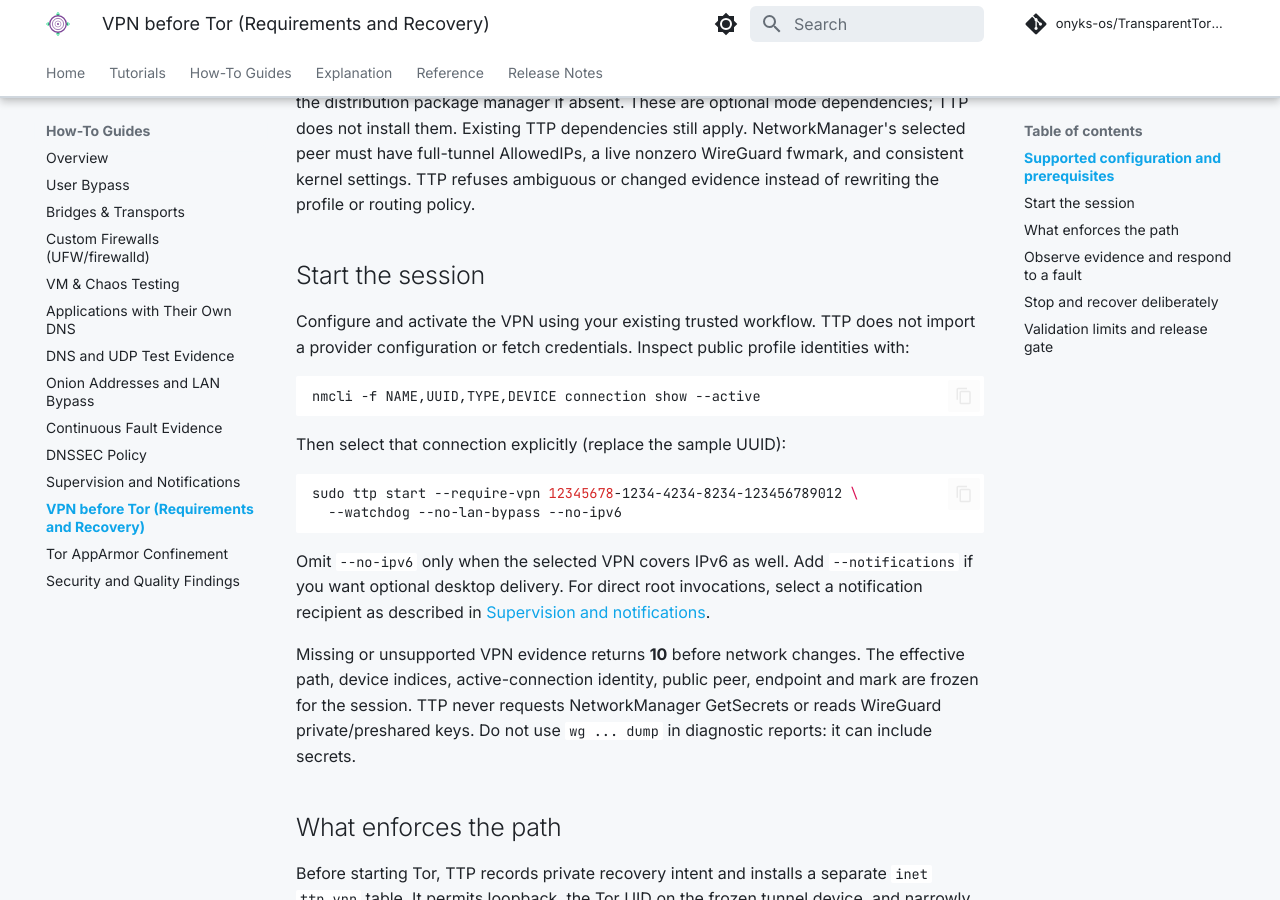
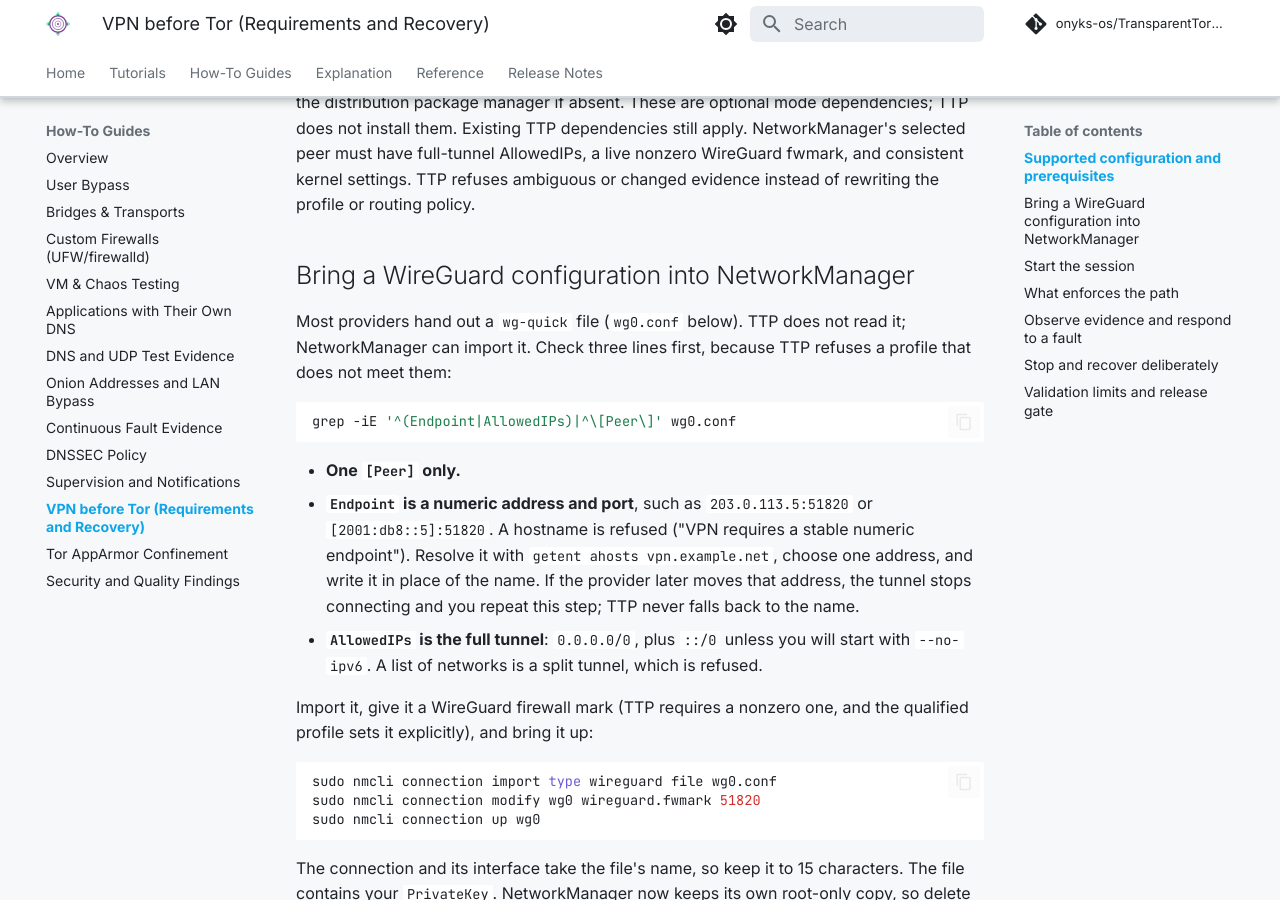
Before and after one commit to onyks-os/TransparentTorProxy, an MkDocs documentation site: the page built from docs/web/how-to/vpn.md, in a window 1280 px wide and 900 px high, scrolled down 1359 px. Built offline with MkDocs 1.6.1 and Material for MkDocs 9.7.7, drawn with Linux system fonts in a browser that asks for light colours; comment, search, counter and statistics services are not loaded; some of the changed text lies outside the part shown.

Commit message:
Show how to import a WireGuard file into NetworkManager for the VPN mode (#186)
* Show how to import a WireGuard file into NetworkManager for the VPN mode

The VPN guide assumed the profile already existed. Most providers hand
out a wg-quick file, often with a hostname endpoint, which TTP refuses.
The new section checks the three lines TTP enforces (one peer, numeric
endpoint, full-tunnel AllowedIPs), imports the file with nmcli, sets the
explicit fwmark the qualified profile uses, and says what to do with the
private key the file contains.

Co-Authored-By: Claude Opus 5.5 <noreply@anthropic.com>
Signed-off-by: onyks-os <129986281+onyks-os@users.noreply.github.com>

* Keep one Documentation section in the Unreleased changelog

Co-Authored-By: Claude Opus 5.5 <noreply@anthropic.com>
Signed-off-by: onyks-os <129986281+onyks-os@users.noreply.github.com>

---------

Signed-off-by: onyks-os <129986281+onyks-os@users.noreply.github.com>
Co-authored-by: Claude Opus 5.5 <noreply@anthropic.com>

````diff
--- a/docs/web/how-to/vpn.md
+++ b/docs/web/how-to/vpn.md
@@ -47,6 +47,41 @@ mode dependencies; TTP does not install them. Existing TTP dependencies still
 apply. NetworkManager's selected peer must have full-tunnel AllowedIPs, a live
 nonzero WireGuard fwmark, and consistent kernel settings. TTP refuses ambiguous
 or changed evidence instead of rewriting the profile or routing policy.
+
+## Bring a WireGuard configuration into NetworkManager
+
+Most providers hand out a `wg-quick` file (`wg0.conf` below). TTP does not read
+it; NetworkManager can import it. Check three lines first, because TTP refuses
+a profile that does not meet them:
+
+```bash
+grep -iE '^(Endpoint|AllowedIPs)|^\[Peer\]' wg0.conf
+```
+
+- **One `[Peer]` only.**
+- **`Endpoint` is a numeric address and port**, such as `203.0.113.5:51820` or
+  `[2001:db8::5]:51820`. A hostname is refused ("VPN requires a stable numeric
+  endpoint"). Resolve it with `getent ahosts vpn.example.net`, choose one
+  address, and write it in place of the name. If the provider later moves that
+  address, the tunnel stops connecting and you repeat this step; TTP never
+  falls back to the name.
+- **`AllowedIPs` is the full tunnel**: `0.0.0.0/0`, plus `::/0` unless you
+  will start with `--no-ipv6`. A list of networks is a split tunnel, which is
+  refused.
+
+Import it, give it a WireGuard firewall mark (TTP requires a nonzero one, and
+the qualified profile sets it explicitly), and bring it up:
+
+```bash
+sudo nmcli connection import type wireguard file wg0.conf
+sudo nmcli connection modify wg0 wireguard.fwmark 51820
+sudo nmcli connection up wg0
+```
+
+The connection and its interface take the file's name, so keep it to 15
+characters. The file contains your `PrivateKey`. NetworkManager now keeps its
+own root-only copy, so delete the original or keep it with mode `0600`. Never
+share `nmcli --show-secrets` output.
 
 ## Start the session
 
````
Also changed, not shown: CHANGELOG.md (+6 -0 lines), docs/web/release-notes/changelog.md (+6 -0 lines).
